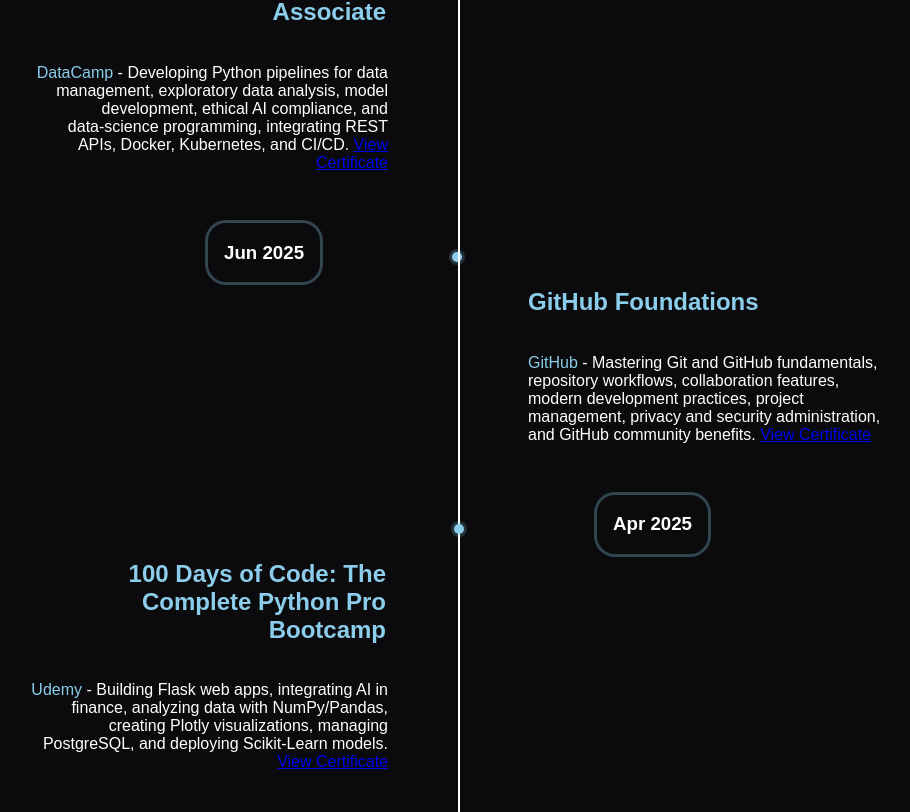
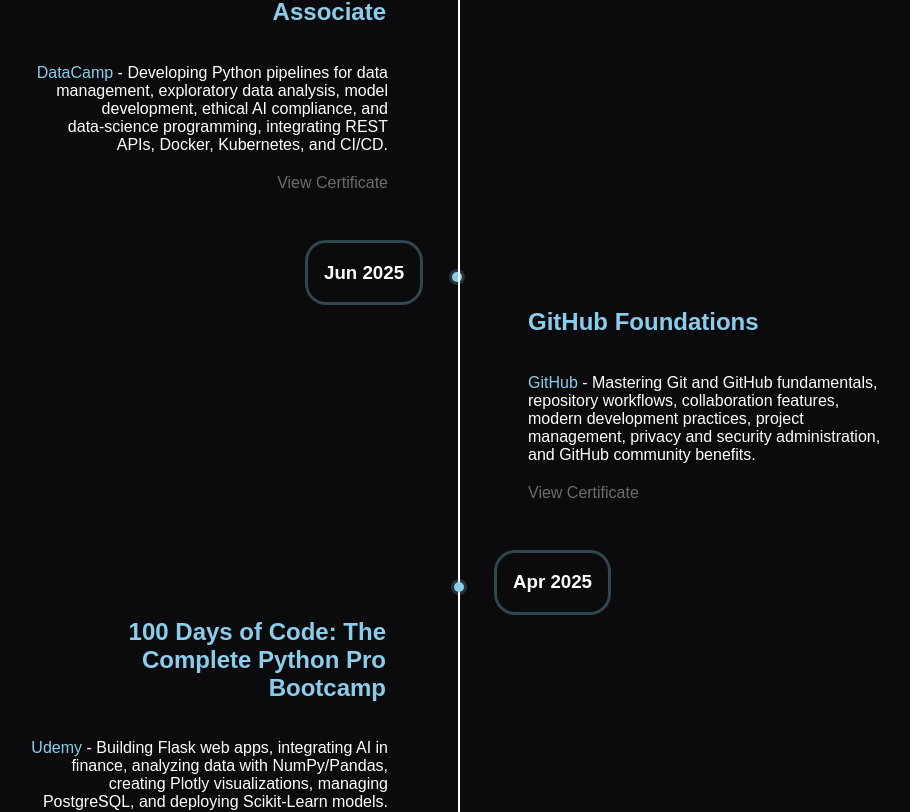
Before and after one commit to DavitEgoian/Portfolio-Website, a React (Create React App) app: page / in a window 1280 px wide. Shown: the part 10960-11772 px from the top of the page, without its empty margins (182-1092 px from the left). Built offline with nearby package versions, Linux system fonts and the light colour scheme; a web font is replaced by a local one.

Commit message:
Certification section styling fix

```diff
--- a/src/App.css
+++ b/src/App.css
@@ -185,6 +185,12 @@
   color: rgb(140, 205, 235);
   padding: 0px 2px 18px 0px;
 }
+.timeline ul li .right_content a {
+  display: block;
+  color: rgba(255, 255, 255, 0.397);
+  text-decoration: none;
+  margin-top: 20px;
+}
 .timeline ul li:nth-child(odd) {
   float: left;
   text-align: right;
@@ -238,6 +244,14 @@
   border-radius: 18px;
 }
 
+.timeline ul li:nth-child(odd) .date_only {
+  position: absolute;
+  top: -5px;
+  right: -150px;
+  margin: 0;
+  padding: 0px 16px;
+}
+
 .timeline ul li:nth-child(even) .left_content {
   position: absolute;
   top: -5px;
@@ -248,6 +262,10 @@
   color: #fff;
   box-shadow: 0 0 0 3px rgb(140, 205, 235, 0.3);
   border-radius: 18px;
+}
+
+.timeline ul li:nth-child(even) .date_only {
+  left: -150px;
 }
 
 @media (max-width: 1000px) {
```
